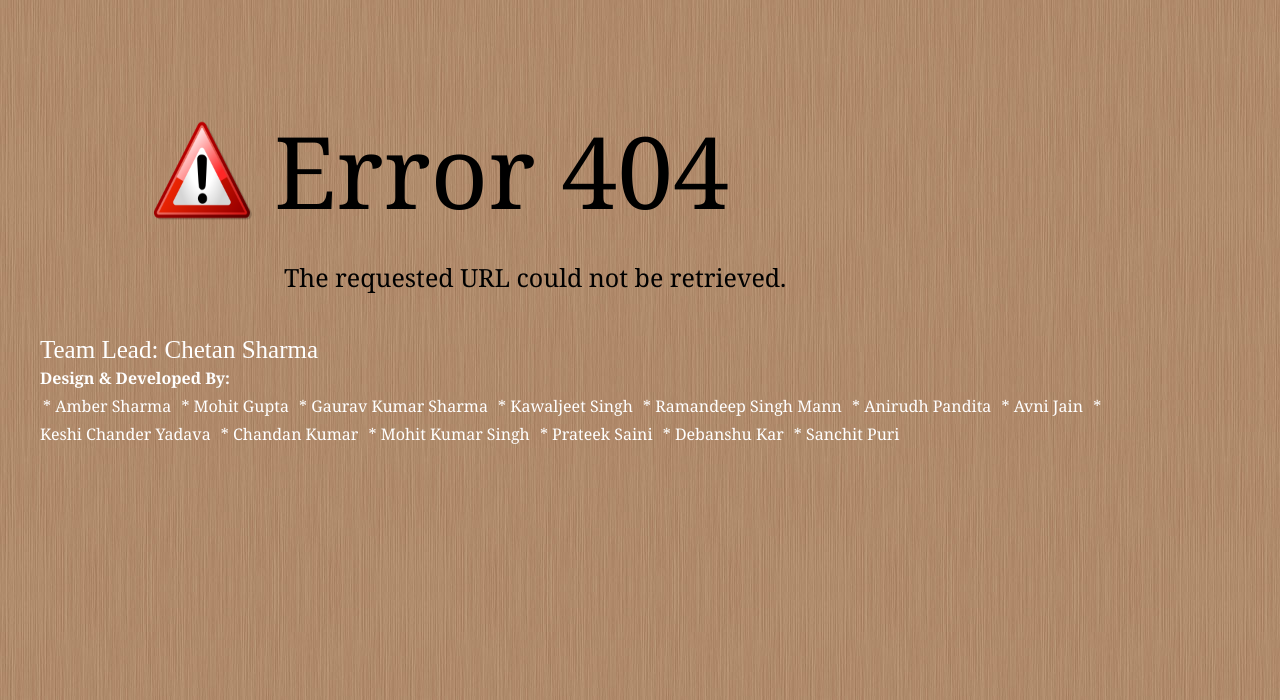
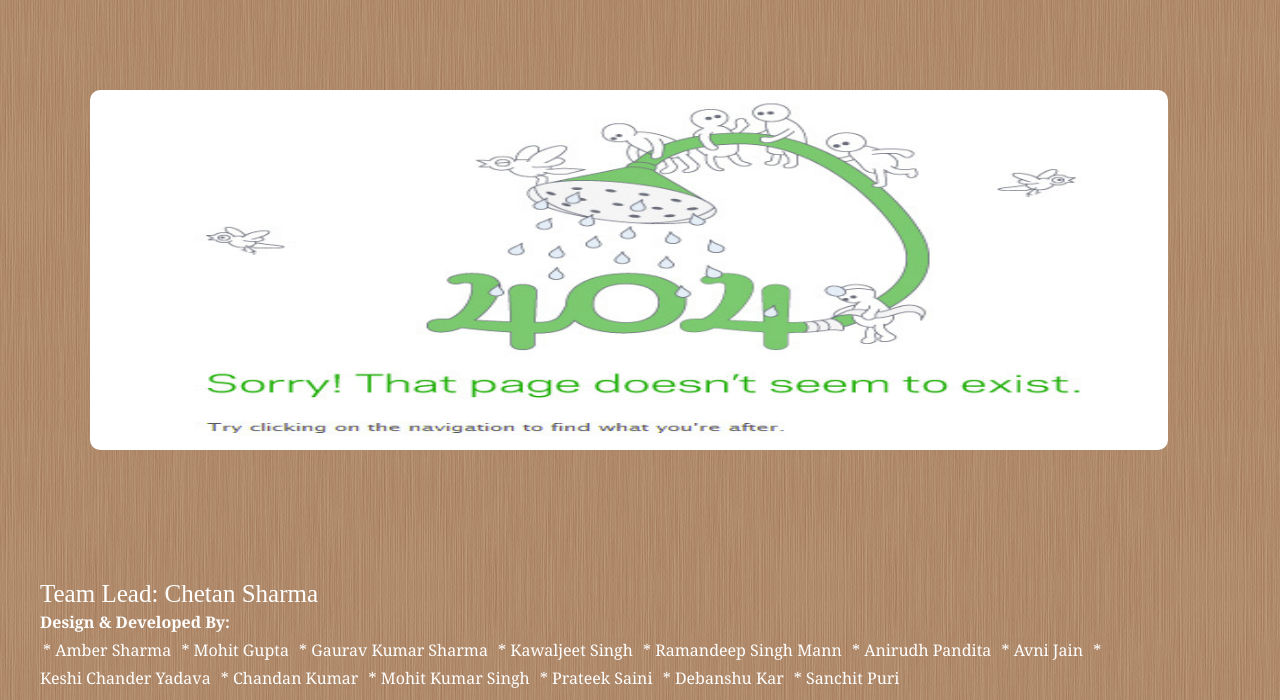
Before and after one commit to anirudh33/AssignSeat, a PHP site: template View/error404.php in a window 1280 px wide. Shown: the top 700 px of the page. Run offline with PHP 8.4, Linux system fonts and the light colour scheme; the template is opened without the code that fills it, so the values that code supplies are empty; some libraries are stand-ins or nearby versions.

Commit message:
another error page

```diff
--- a/View/error404.php
+++ b/View/error404.php
@@ -1,13 +1,38 @@
+<script src="http://cdn.jquerytools.org/1.2.7/full/jquery.tools.min.js"></script>
 <link rel="stylesheet" type="text/css" href="../assets/css/style.css">
+<SCRIPT>
+$( document ).ready(function() {
+$('#testerror').load(function() {
 
-<table class="error404">
-<tr>
-<td><img src="../images/alert.png" height="100px" width="100px"></td><td><div class="margin404">Error 404</div></td>
+    $(this).data('height', this.height);
+}).bind('mouseenter mouseleave', function(e) {
+    var enter = e.type === 'mouseenter',
+        height = $(this).data('height');
 
-</tr>
+    $(this).stop().animate({
+        'margin-top': (enter ? 10 : 0),
+        opacity: (enter ? 5 : 0.9),
+        height: height * (enter ? 1.55 : 1)
 
-<tr>
-<td></td><td class="leftmarginerror">The requested URL could not be retrieved.</td>
-</tr>
+    });
+});
+});
+</SCRIPT>
+<style>
 
-</table>
+.errorPagediv
+{
+	margin: 80px;
+padding: 10px;
+
+}
+#testerror{
+	border-radius:10px;
+}
+</style>
+
+
+<div class="errorPagediv">
+<img src="../images/404.jpg"  width="98%" height="45%" id="testerror">
+</div>
+</body>
--- a/assets/css/style.css
+++ b/assets/css/style.css
@@ -295,6 +295,9 @@ ul {
 
     height:100px;
 
+
+
+
 }
 .margin404{
 	margin-left: 20px;
```
Also changed, not shown: View/error404page.php (added, +13 -0 lines), images/404.jpg (added).
